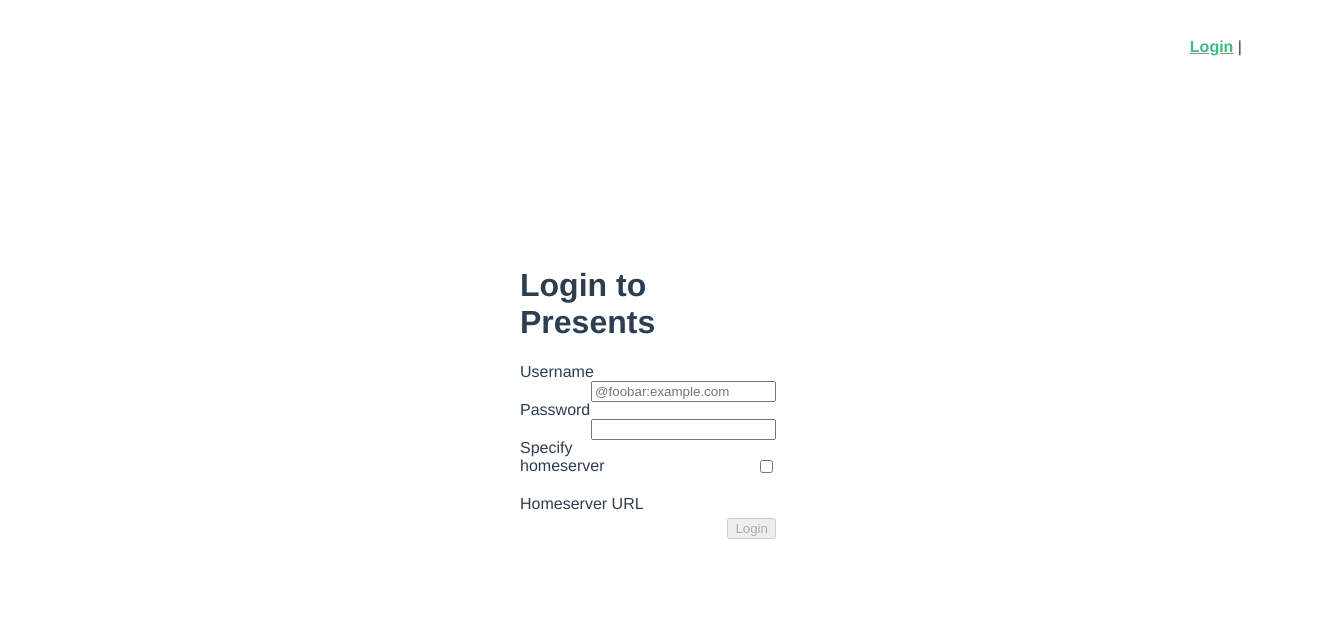
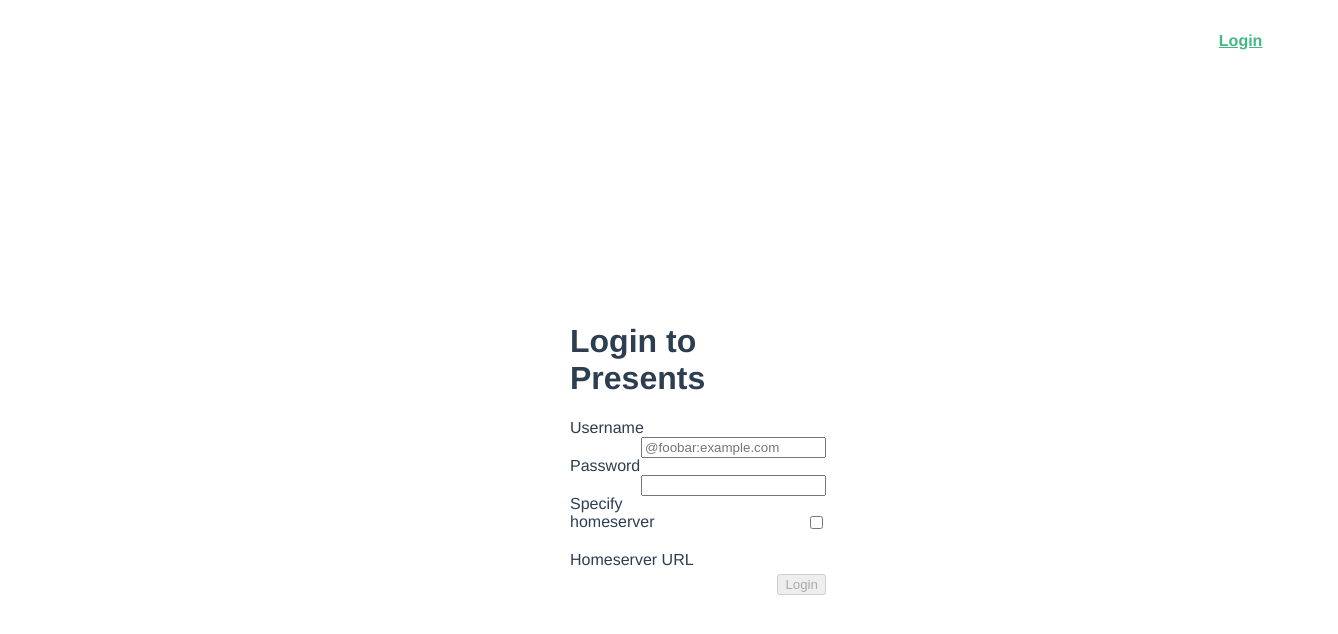
Before and after one commit to Half-Shot/matrix-presents, a Vue app: page /login in a window 1280 px wide. Shown: the top 634 px of the page, 1338 px wide, since content can reach past the window. Built offline with nearby package versions, Linux system fonts and the light colour scheme.

Commit message:
Twiddle nav bar

```diff
--- a/src/App.vue
+++ b/src/App.vue
@@ -1,13 +1,18 @@
 <template>
   <div id="app">
     <div id="nav">
-      <template v-if=(this.$root.$data.sharedState.userId)>
-        Logged in as {{ this.$root.$data.sharedState.displayName }} |
-        <router-link to="/">My Slides</router-link> |
-        <a href="#" @click="showSettings = true">Settings</a> |
-        <router-link to="/logout">Logout</router-link>
-      </template>
-      <router-link v-if=(!this.$root.$data.sharedState.userId) to="/login">Login</router-link> |
+      <div id="status">
+        <h1 v-if="$root.$data.sharedState.pageName"> {{ $root.$data.sharedState.pageName }} </h1>
+      </div>
+      <div id="links">
+        <template v-if="$root.$data.sharedState.userId">
+          Logged in as {{ $root.$data.sharedState.displayName }} |
+          <router-link to="/">My Slides</router-link> |
+          <a href="#" @click="showSettings = true">Settings</a> |
+          <router-link to="/logout">Logout</router-link>
+        </template>
+        <router-link v-if=(!this.$root.$data.sharedState.userId) to="/login">Login</router-link>
+      </div>
     </div>
     <div class="content-wrapper">
       <router-view/>
@@ -37,7 +42,7 @@
 }
 
 .content-wrapper {
-  float: left;
+  margin: 30px 50px;
 }
 
 .rainbow {
@@ -55,14 +60,29 @@
 }
 
 #nav {
-  padding: 30px;
-  float:right;
+  padding: 3vh 2vw;
+  width: 96vw;
+  min-height: 7vh;
   a {
     font-weight: bold;
     color: #2c3e50;
 
     &.router-link-exact-active {
       color: #42b983;
+    }
+  }
+  #links {
+    width: 50%;
+    text-align: right;
+    float: right;
+  }
+  #status {
+    width: 50%;
+    text-align: left;
+    float: left;
+
+    h1 {
+      font-size: 18pt;
     }
   }
 }
--- a/src/util/store.ts
+++ b/src/util/store.ts
@@ -3,9 +3,16 @@ interface IState {
     displayName: string|null;
     accessToken?: string;
     homeserver?: string;
+    pageName: string|null;
 }
 
 class Store {
+
+    public state: IState = {
+        user_id: null,
+        displayName: null,
+        pageName: null,
+    };
 
     constructor() {
         // Read from storage
@@ -13,11 +20,6 @@ class Store {
         this.homeserver = localStorage.getItem("matrix-presents.homeserver") || undefined;
         this.accessToken = localStorage.getItem("matrix-presents.access_token") || undefined;
     }
-
-    public state: IState = {
-        user_id: null,
-        displayName: null,
-    };
 
     public get defaultHomeserver() {
         return 'https://matrix.org';
@@ -32,6 +34,14 @@ class Store {
 
     public get userId(): string|null {
         return this.state.user_id;
+    }
+
+    public set pageName(name) {
+        this.state.pageName = name;
+    }
+
+    public get pageName(): string|null {
+        return this.state.pageName;
     }
 
     public set displayName(displayName: string|null) {
```
